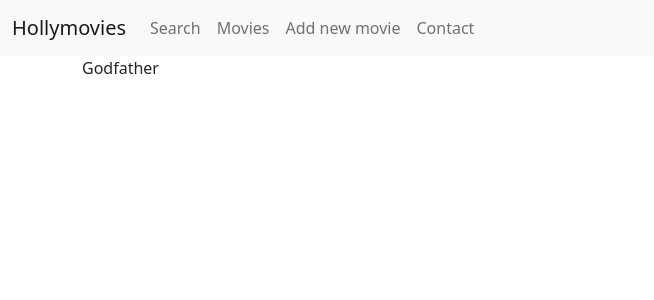
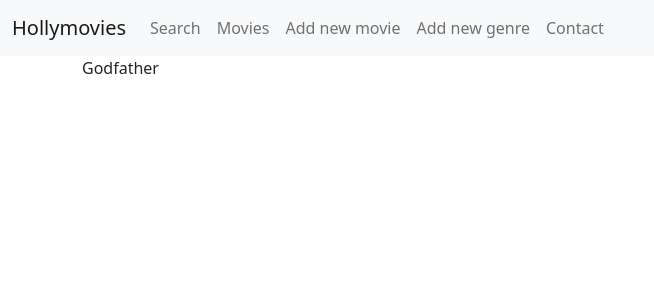
Before and after one commit to AnakinM/hollymovies, a Django app: page /movies/1 in a window 1280 px wide. Shown: the top 300 px of the page, without its empty margins (0-654 px from the left). Run offline with Django 4.2, Linux system fonts and the light colour scheme; data comes from the database, SQL or seed files in the repository; some libraries are stand-ins or nearby versions.

Commit message:
lekcja 3 update 5

```diff
--- a/viewer/templates/base.html
+++ b/viewer/templates/base.html
@@ -29,6 +29,9 @@
           <a class="nav-link" href="{% url 'create_movie' %}">Add new movie</a>
         </li>
         <li class="nav-item">
+          <a class="nav-link" href="{% url 'create_genre' %}">Add new genre</a>
+        </li>
+        <li class="nav-item">
           <a class="nav-link" href="{% url 'contact' %}">Contact</a>
         </li>
       </ul>
--- a/viewer/templates/movie_detail_view.html
+++ b/viewer/templates/movie_detail_view.html
@@ -3,3 +3,4 @@
 {% block content %}
     {{ movie.title }}
 {% endblock %}
+# TODO Napisać ...
--- a/viewer/templates/movies.html
+++ b/viewer/templates/movies.html
@@ -16,7 +16,7 @@
   </thead>
   <tbody>
   {% for movie in object_list %}
-    <tr>
+    <tr onclick="window.location='{% url 'read_movie' movie.id %}'">
       <th scope="row">{{ movie.id }}</th>
       <td>{{ movie.title}}</td>
       <td>{{ movie.genre }}</td>
--- a/viewer/views.py
+++ b/viewer/views.py
@@ -94,3 +94,7 @@ class GreetingView(View):
 
     def get(self, request):
         return HttpResponse(self.greeting)
+
+# Listowanie gatunków filmów
+# Updatowanie danego gatunku filmu
+# Usuwanie danego gatunku filmu
```
